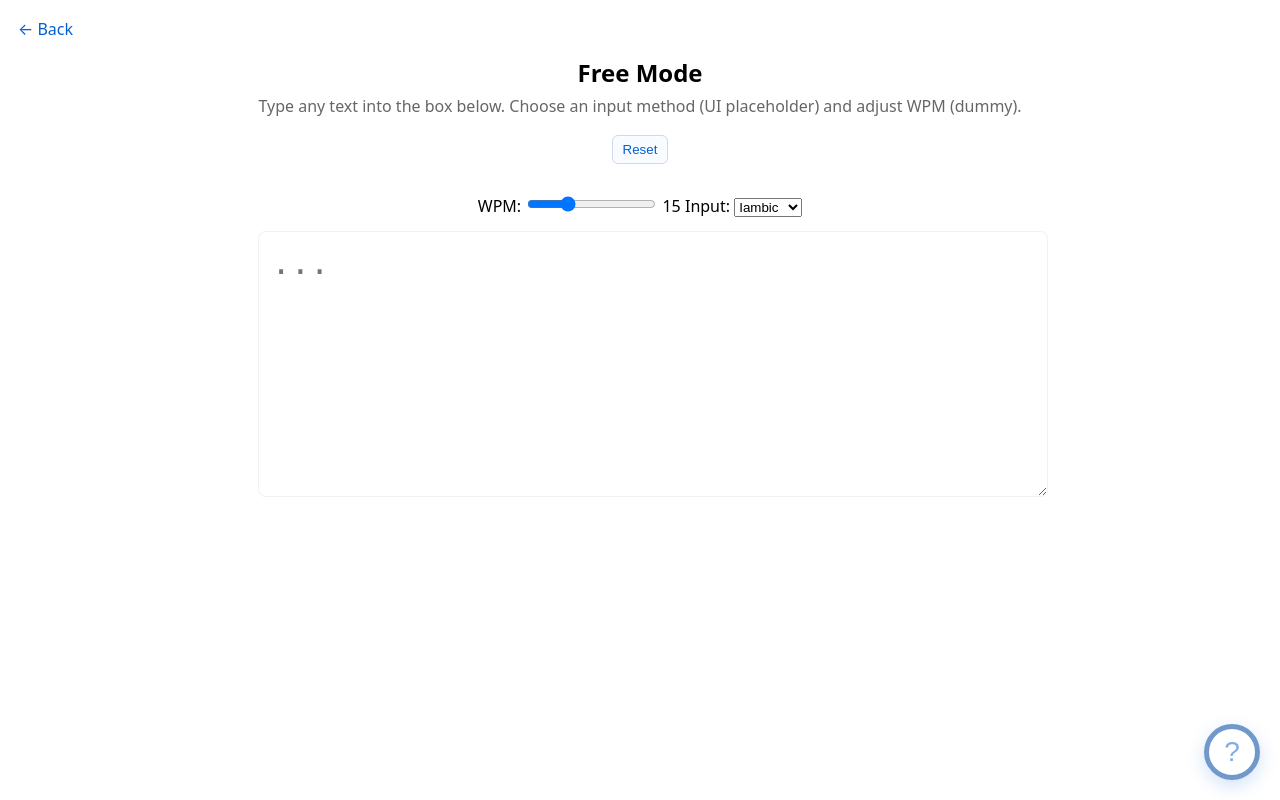
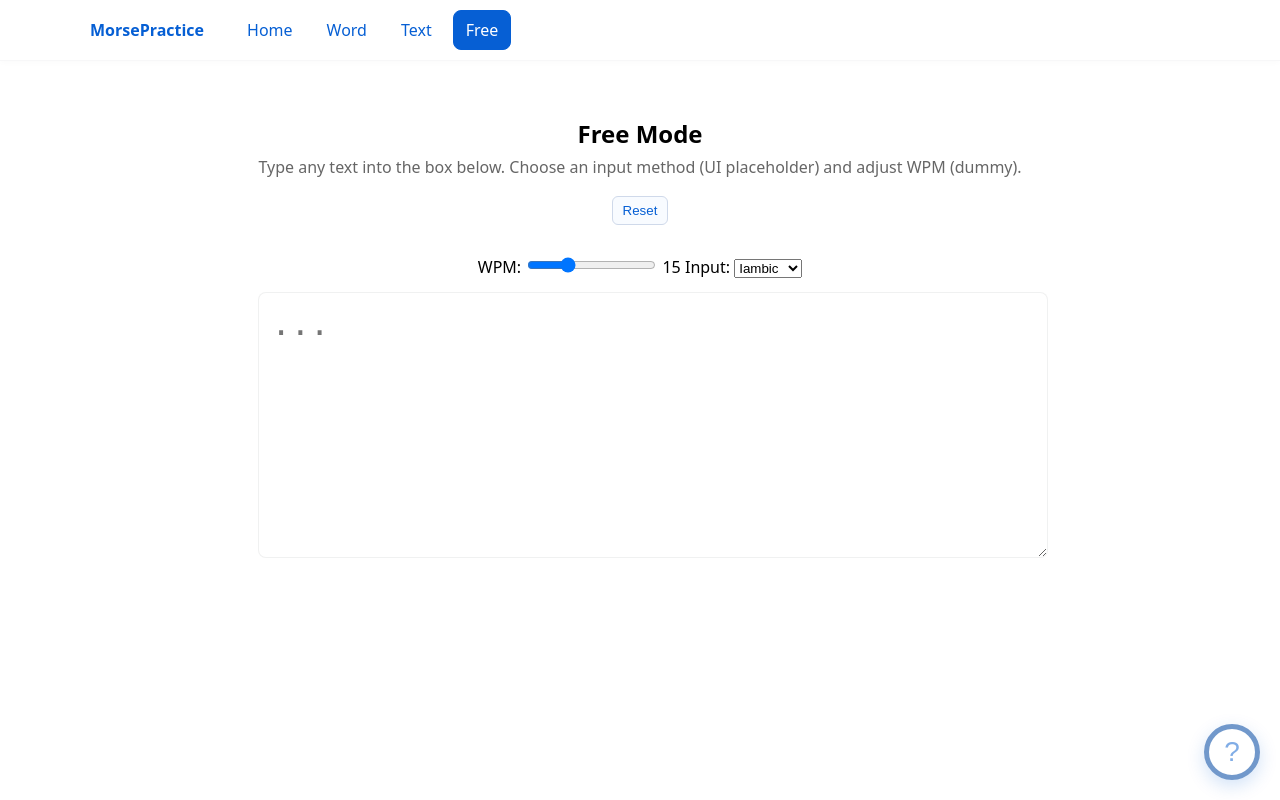
Before and after one commit to bivoje/morsepractice, a SvelteKit app: page /free in a window 1280 px wide. Built offline with nearby package versions, Linux system fonts and the light colour scheme.

Commit message:
Add top navigation banner

```diff
--- a/src/routes/+layout.svelte
+++ b/src/routes/+layout.svelte
@@ -1,6 +1,7 @@
 <script lang="ts">
     import { DEFAULT_MORSE } from '$lib/morse';
     import './layout.css';
+    import { page } from '$app/stores';
     let { children } = $props();
     let showHelp: boolean = $state(false);
 
@@ -12,7 +13,26 @@
     function toggleHelp() {
         showHelp = !showHelp;
     }
+
+    function isActive(path: string) {
+        const p = $page?.url?.pathname ?? '/';
+        if (path === '/') return p === '/';
+        return p === path || p.startsWith(path + '/') || p.startsWith(path + '?') || p === path;
+    }
 </script>
+
+<!-- top header with tabs -->
+<header class="app-header">
+    <div class="container">
+        <a class="brand" href="/">MorsePractice</a>
+        <nav class="tabs" aria-label="Primary">
+            <a href="/" class:active={isActive('/')} aria-current={isActive('/') ? 'page' : undefined}>Home</a>
+            <a href="/word" class:active={isActive('/word')} aria-current={isActive('/word') ? 'page' : undefined}>Word</a>
+            <a href="/text" class:active={isActive('/text')} aria-current={isActive('/text') ? 'page' : undefined}>Text</a>
+            <a href="/free" class:active={isActive('/free')} aria-current={isActive('/free') ? 'page' : undefined}>Free</a>
+        </nav>
+    </div>
+</header>
 
 {@render children()}
 
@@ -65,4 +85,13 @@
     .morse-table td{vertical-align:top;padding:6px 12px;border-bottom:1px solid rgba(0,0,0,0.04)}
     .morse-key{display:inline-block;width:2.2rem;font-weight:700;margin-right:10px}
     .morse-val{font-family:ui-monospace, SFMono-Regular, Menlo, Monaco, 'Roboto Mono', 'Courier New', monospace;color:#234}
+
+    /* header/tabs */
+    .app-header{background:#fff;border-bottom:1px solid rgba(10,20,30,0.03);box-shadow:0 2px 6px rgba(10,20,30,0.02)}
+    .app-header .container{max-width:1100px;margin:0 auto;padding:10px 18px;display:flex;align-items:center;gap:18px}
+    .brand{font-weight:700;color:#065fd4;text-decoration:none;margin-right:12px}
+    .tabs{display:flex;gap:8px;align-items:center}
+    .tabs a{padding:8px 12px;border-radius:8px;color:#065fd4;text-decoration:none;border:1px solid transparent}
+    .tabs a:hover{background:rgba(6,95,212,0.04)}
+    .tabs a.active{background:#065fd4;color:#fff;border-color:#065fd4}
 </style>
--- a/src/routes/free/+page.svelte
+++ b/src/routes/free/+page.svelte
@@ -61,8 +61,6 @@
 <svelte:window onkeydown={handleKey} onkeyup={handleKey} />
 
 <main class="mode" class:morse-on={morseOn}>
-  <a class="back" href="/">← Back</a>
-
   <section class="center">
     <h1>Free Mode</h1>
     <p class="hint">Type any text into the box below. Choose an input method (UI placeholder) and adjust WPM (dummy).</p>
@@ -93,7 +91,6 @@
 
 <style>
   .mode{min-height:70vh;display:flex;flex-direction:column;align-items:center;justify-content:flex-start;padding:28px}
-  .back{position:absolute;left:18px;top:18px;color:#065fd4;text-decoration:none}
   .center{max-width:880px;text-align:center;margin-top:28px}
   h1{margin:0 0 6px}
   .hint{color:#666;margin:0 0 18px}
--- a/src/routes/text/+page.svelte
+++ b/src/routes/text/+page.svelte
@@ -130,7 +130,6 @@
 <svelte:window onkeydown={handleKey} onkeyup={handleKey} />
 
 <main class="mode" ondragover={onDragOver} ondragenter={onDragEnter} ondragleave={onDragLeave} ondrop={handleDrop} class:dragging={dragging} class:morse-on={morseOn}>
-  <a class="back" href="/">← Back</a>
 
   <section class="center">
     <h1>Text Mode</h1>
@@ -167,7 +166,6 @@
 
 <style>
   .mode{min-height:70vh;display:flex;flex-direction:column;align-items:center;justify-content:flex-start;padding:28px}
-  .back{position:absolute;left:18px;top:18px;color:#065fd4;text-decoration:none}
   .center{max-width:880px;text-align:center;margin-top:28px}
   h1{margin:0 0 6px}
   .hint{color:#666;margin:0 0 18px}
--- a/src/routes/word/+page.svelte
+++ b/src/routes/word/+page.svelte
@@ -225,7 +225,6 @@
 <svelte:window onkeydown={handleKey} onkeyup={handleKey} />
 
 <main class="mode" ondragover={onDragOver} ondragenter={onDragEnter} ondragleave={onDragLeave} ondrop={handleDrop} class:dragging={dragging} class:morse-on={morseOn}>
-  <a class="back" href="/">← Back</a>
 
   <section class="center">
     <h1>Word Mode</h1>
@@ -277,7 +276,6 @@
 
 <style>
   .mode{min-height:70vh;display:flex;flex-direction:column;align-items:center;justify-content:flex-start;padding:28px}
-  .back{position:absolute;left:18px;top:18px;color:#065fd4;text-decoration:none}
   .center{max-width:880px;text-align:center;margin-top:28px}
   h1{margin:0 0 6px}
   .hint{color:#666;margin:0 0 18px}
```
